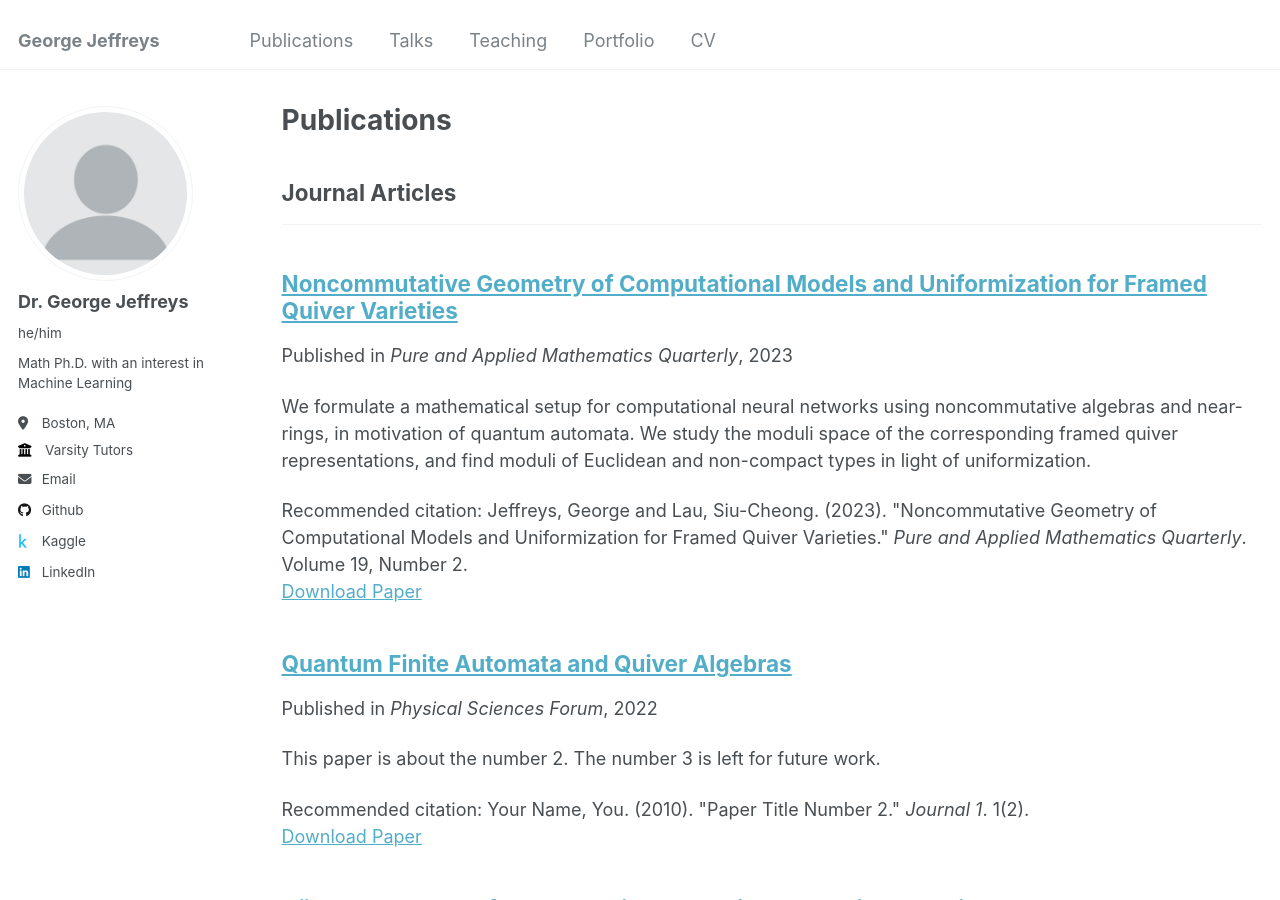
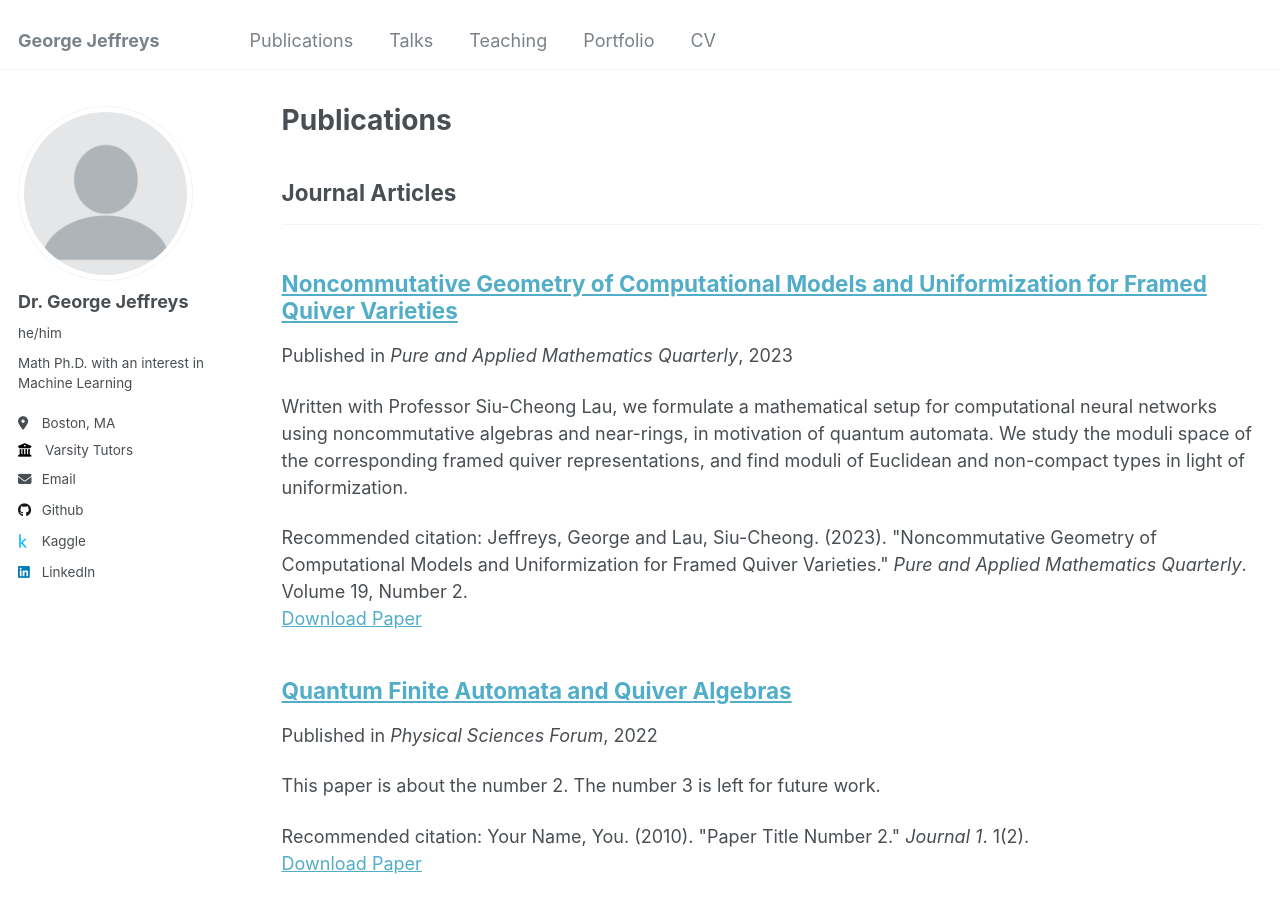
Before and after one commit to G-Jeffreys/G-Jeffreys.github.io, a Jekyll site: the page built from _pages/publications.html, in a window 1280 px wide and 900 px high. Built offline with Jekyll 4.4.1, drawn with Linux system fonts in a browser that asks for light colours.

Commit message:
Update 2009-10-01-paper-title-number-1.md

```diff
--- a/_publications/2009-10-01-paper-title-number-1.md
+++ b/_publications/2009-10-01-paper-title-number-1.md
@@ -3,7 +3,7 @@ title: "Noncommutative Geometry of Computational Models and Uniformization for F
 collection: publications
 category: manuscripts
 permalink: /publication/2009-10-01-paper-title-number-1
-excerpt: 'We formulate a mathematical setup for computational neural networks using noncommutative algebras and near-rings, in motivation of quantum automata. We study the moduli space of the corresponding framed quiver representations, and find moduli of Euclidean and non-compact types in light of uniformization.'
+excerpt: 'Written with Professor Siu-Cheong Lau, we formulate a mathematical setup for computational neural networks using noncommutative algebras and near-rings, in motivation of quantum automata. We study the moduli space of the corresponding framed quiver representations, and find moduli of Euclidean and non-compact types in light of uniformization.'
 date: 2023-04-01
 venue: 'Pure and Applied Mathematics Quarterly'
 paperurl: 'https://www.intlpress.com/site/pub/pages/journals/items/pamq/content/vols/0019/0002/a012/index.php'
```
